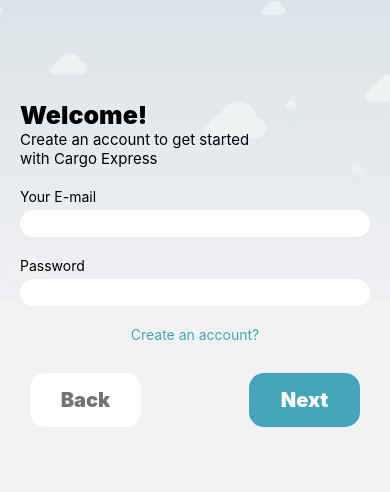
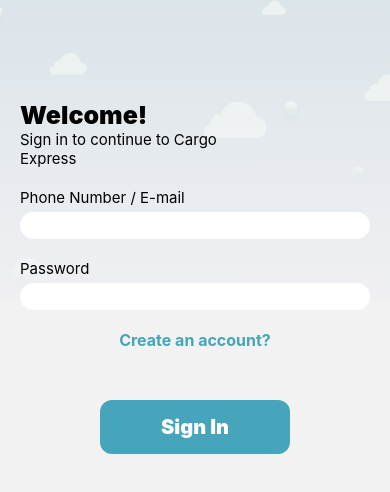
Before and after one commit to FUSION-FUSION/Mobile-Assessment-React-Native, a React Native app: screen /LoginScreen in a window 390 px wide. Shown: the top 492 px of the page. Built offline with nearby package versions, Linux system fonts and the light colour scheme.

Commit message:
Done with login screen

```diff
--- a/screens/LoginScreen.js
+++ b/screens/LoginScreen.js
@@ -26,12 +26,14 @@
                     <View style={styles.container}>
                         <Text style={styles.text}>Welcome!</Text>
                         <Text style={styles.smallerText}>
-                            Create an account to get started with Cargo Express
+                            Sign in to continue to Cargo Express
                         </Text>
                     </View>
 
                     <View style={styles.inputWrapper}>
-                        <Text>Your E-mail</Text>
+                        <Text style={{ fontSize: 15 }}>
+                            Phone Number / E-mail
+                        </Text>
                         <TextInput
                             style={styles.input}
                             onChangeText={(value) => setEmail(value)}
@@ -40,7 +42,7 @@
                     </View>
 
                     <View style={styles.inputWrapper}>
-                        <Text>Password</Text>
+                        <Text style={{ fontSize: 15 }}>Password</Text>
                         <TextInput
                             style={styles.input}
                             onChangeText={(value) => setPassword(value)}
@@ -49,37 +51,22 @@
                     </View>
 
                     <Text
-                        style={{
-                            textAlign: "center",
-                            paddingTop: 20,
-                            color: "#46a5ba",
-                        }}
+                        style={styles.createText}
+                        onPress={() => navigation.navigate("SignUpScreen")}
                     >
                         Create an account?
                     </Text>
 
                     <View
                         style={{
-                            flexDirection: "row",
-                            marginHorizontal: 10,
-                            justifyContent: "space-between",
-                            paddingTop: 30,
+                            paddingTop: 50,
                         }}
                     >
                         <Pressable
-                            style={styles.btn1}
-                            onPress={() => navigation.goBack()}
+                            style={styles.btn2}
+                            onPress={() => navigation.navigate("HomeScreen")}
                         >
-                            <Text style={styles.btnText1}>Back</Text>
-                        </Pressable>
-
-                        <Pressable
-                            style={styles.btn2}
-                            onPress={() =>
-                                navigation.navigate("VerificationScreen")
-                            }
-                        >
-                            <Text style={styles.btnText2}>Next</Text>
+                            <Text style={styles.btnText2}>Sign In</Text>
                         </Pressable>
                     </View>
                 </ImageBackground>
@@ -125,18 +112,11 @@
         paddingTop: 20,
     },
     btn2: {
+        paddingHorizontal: 25,
+        paddingVertical: 15,
+        borderRadius: 12,
         backgroundColor: "#46a5ba",
-        paddingVertical: 15,
-        borderRadius: 15,
-        marginHorizontal: 20,
-        width: "30%",
-    },
-    btn1: {
-        backgroundColor: "#fff",
-        paddingVertical: 15,
-        borderRadius: 15,
-        marginHorizontal: 20,
-        width: "30%",
+        marginHorizontal: 100,
     },
     btnText2: {
         textAlign: "center",
@@ -144,11 +124,12 @@
         fontSize: 20,
         fontWeight: "900",
     },
-    btnText1: {
+    createText: {
         textAlign: "center",
-        fontSize: 20,
-        fontWeight: "900",
-        color: "#737373",
+        paddingTop: 20,
+        color: "#46a5ba",
+        fontWeight: "700",
+        fontSize: 16,
     },
 });
 
--- a/screens/SignUpScreen.js
+++ b/screens/SignUpScreen.js
@@ -34,7 +34,7 @@
                     </View>
 
                     <View style={styles.inputWrapper}>
-                        <Text>Full Name</Text>
+                        <Text style={{ fontSize: 15 }}>Full Name</Text>
                         <TextInput
                             style={styles.input}
                             onChangeText={(value) => setName(value)}
@@ -43,7 +43,7 @@
                     </View>
 
                     <View style={styles.inputWrapper}>
-                        <Text>Your E-mail</Text>
+                        <Text style={{ fontSize: 15 }}>Your E-mail</Text>
                         <TextInput
                             style={styles.input}
                             onChangeText={(value) => setEmail(value)}
@@ -52,7 +52,7 @@
                     </View>
 
                     <View style={styles.inputWrapper}>
-                        <Text>Phone Number</Text>
+                        <Text style={{ fontSize: 15 }}>Phone Number</Text>
                         <TextInput
                             style={styles.input}
                             onChangeText={(value) => setNumber(value)}
@@ -62,7 +62,7 @@
                     </View>
 
                     <View style={styles.inputWrapper}>
-                        <Text>Password</Text>
+                        <Text style={{ fontSize: 15 }}>Password</Text>
                         <TextInput
                             style={styles.input}
                             onChangeText={(value) => setPassword(value)}
@@ -71,7 +71,7 @@
                     </View>
 
                     <View style={styles.inputWrapper}>
-                        <Text>Confirm Password</Text>
+                        <Text style={{ fontSize: 15 }}>Confirm Password</Text>
                         <TextInput
                             style={styles.input}
                             onChangeText={(value) => setConfirm(value)}
```
